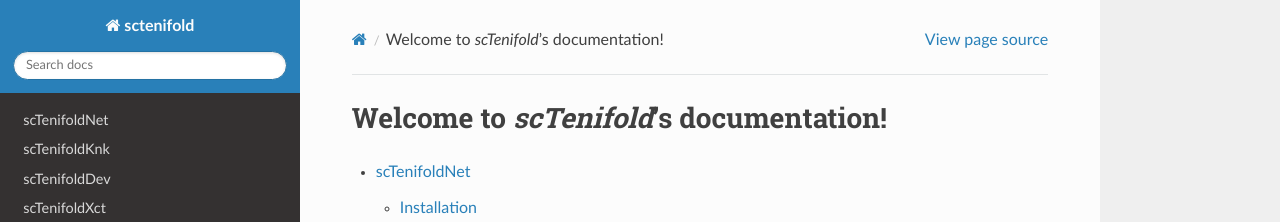
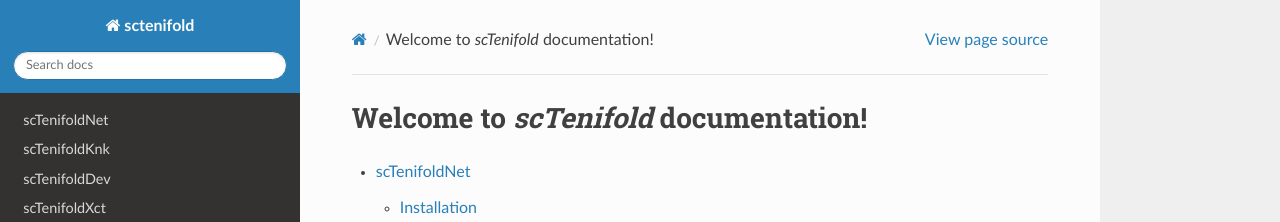
Before and after one commit to scTenifold/scTenifold.github.io, a Sphinx documentation site: the page built from docs/index.rst, in a window 1280 px wide. Shown: the top 222 px of the page. Built offline with Sphinx 7.4.7 and the Read the Docs theme 2.0.0, drawn with Linux system fonts in a browser that asks for light colours.

```diff
--- a/docs/index.rst
+++ b/docs/index.rst
@@ -3,9 +3,8 @@
    You can adapt this file completely to your liking, but it should at least
    contain the root `toctree` directive.
 
-Welcome to `scTenifold`'s documentation!
+Welcome to `scTenifold` documentation!
 ======================================
-
 
 
 .. toctree::
```
